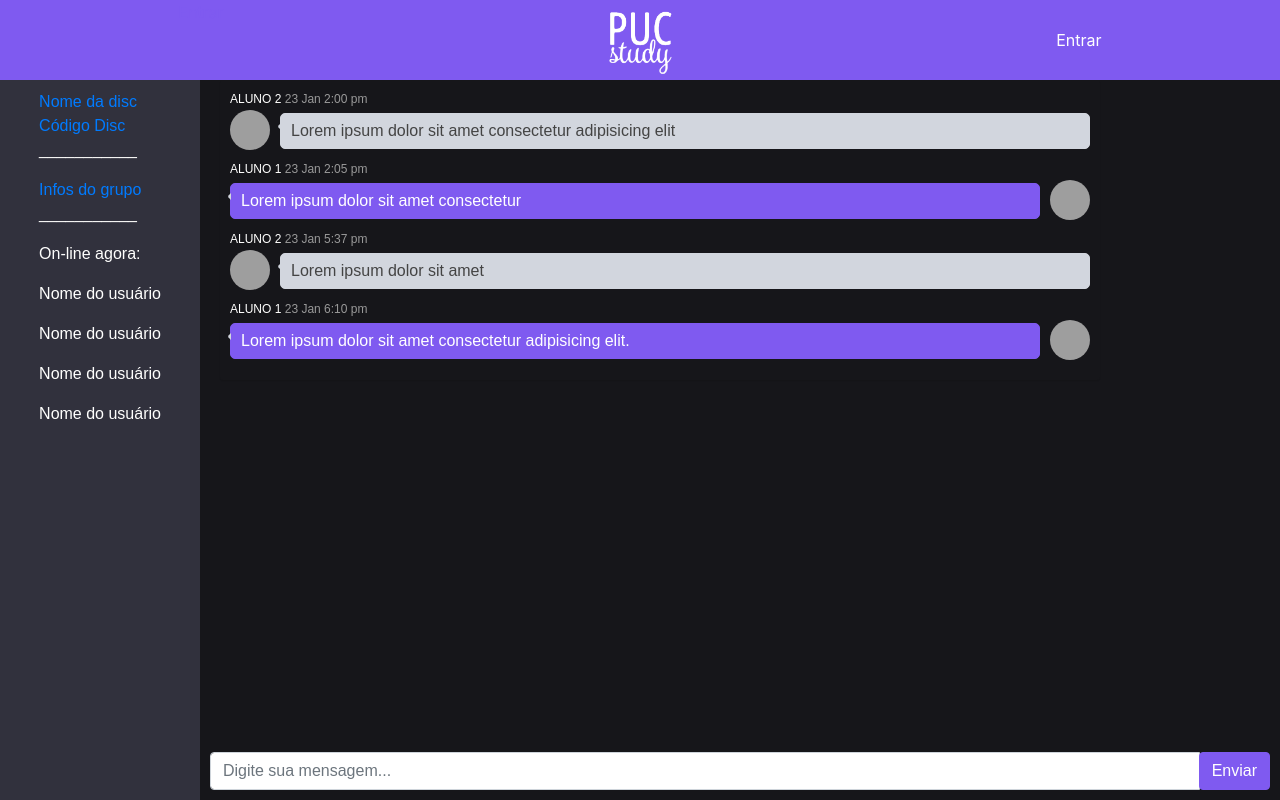
After one commit to EricaRegnier/PUC-Study-projetos, a Django app: page /chat/1/ in a window 1280 px wide. The commit adds this page. Run offline with Django 4.2, Linux system fonts and the light colour scheme; data comes from the database, SQL or seed files in the repository; some libraries are stand-ins or nearby versions; grey boxes are pictures that could not be loaded.

Commit message:
HTML do chat

```diff
--- /dev/null
+++ b/PrimProjeto/first/templates/chat.html
@@ -0,0 +1,385 @@
+<!DOCTYPE html>
+<html lang="pt-br">
+<head>
+    <link rel="icon" href= "../../static/Favicon.png"  type="image/x-icon">
+    <meta charset="UTF-8">
+    <meta http-equiv="X-UA-Compatible" content="IE=edge">
+    <meta name="viewport" content="width=device-width, initial-scale=1.0">
+    <title>PUC Study Chat</title>
+    <link rel="stylesheet" href="https://stackpath.bootstrapcdn.com/bootstrap/4.1.3/css/bootstrap.min.css" integrity="sha384-MCw98/SFnGE8fJT3GXwEOngsV7Zt27NXFoaoApmYm81iuXoPkFOJwJ8ERdknLPMO" crossorigin="anonymous">
+    <style>
+        body {
+            background: #16161a;
+        }
+        .corpo{
+            padding-top: clamp(100px,20vh,170px);
+            display: grid;
+            grid-template-columns: clamp(120px,30vw,220px) auto auto clamp(120px,30vw,220px);
+            grid-template-rows: auto auto 120px 120px auto;
+            grid-column-gap: 30px;
+            grid-row-gap: 30px;
+        }
+
+        .texto{
+            padding-left: 10px;
+            padding-right: 10px;
+            font-family: allumi-std, sans-serif;
+			font-style: normal;
+			font-weight: 200;
+            color: #fffffe;
+        }
+
+        .topbar{
+            display: flex;
+            background: #7f5af0;
+            justify-content: space-around;
+            position: fixed;
+            width: 100%;
+            z-index: 10000;
+        }
+
+        .fillerTopbar{
+            color: #7f5af0;
+        }
+        .linkEntrar{
+            align-self: center;
+            color: #fffffe;
+        }
+
+        .logo{
+            height: 10vh;
+            max-height: 90px;
+            min-height: 40px;
+        }
+
+        .aside{
+            display: flex;
+            position: fixed;
+            flex-direction: column;
+            background: #31313d;
+            margin-top: clamp(40px,10vh,90px);
+            padding-top: clamp(5px,2vh,10px);
+            flex-shrink: 1;
+            width: 30vw;
+            min-width: 110px;
+            max-width: 200px;
+            height: 100%;
+            justify-content: flex-start;
+
+        }
+
+        .divisoria{
+            align-self: center;
+        }
+        .stretch-card>.card {
+    width: 100%;
+    min-width: 100%
+}
+
+
+@media (max-width:991.98px) {
+    .padding {
+        padding: 1.5rem
+    }
+}
+
+@media (max-width:767.98px) {
+    .padding {
+        padding: 1rem
+    }
+}
+
+
+.box {
+    position: relative;
+    border-radius: 3px;
+    margin-bottom: 20px;
+    width: 100%;
+    box-shadow: 0 1px 1px rgba(0,0,0,0.1);
+}
+
+.direct-chat .box-body {
+    border-bottom-right-radius: 0;
+    border-bottom-left-radius: 0;
+    position: relative;
+    overflow-x: hidden;
+    padding: 0;
+}
+
+.box-body {
+    border-top-left-radius: 0;
+    border-top-right-radius: 0;
+    border-bottom-right-radius: 3px;
+    border-bottom-left-radius: 3px;
+    padding: 10px;
+}
+
+.direct-chat-messages {
+    -webkit-transform: translate(0, 0);
+    -ms-transform: translate(0, 0);
+    -o-transform: translate(0, 0);
+    transform: translate(0, 0);
+    padding: 10px;
+}
+
+.direct-chat-messages, .direct-chat-contacts {
+    -webkit-transition: -webkit-transform .5s ease-in-out;
+    -moz-transition: -moz-transform .5s ease-in-out;
+    -o-transition: -o-transform .5s ease-in-out;
+    transition: transform .5s ease-in-out;
+}
+
+.direct-chat-msg {
+    margin-bottom: 10px;
+}
+
+.direct-chat-msg, .direct-chat-text {
+    display: block;
+}
+
+.direct-chat-info {
+    display: block;
+    margin-bottom: 2px;
+    font-size: 12px;
+}
+
+.direct-chat-timestamp {
+    color: #999;
+}
+
+.btn-group-vertical>.btn-group:after, .btn-group-vertical>.btn-group:before, .btn-toolbar:after, .btn-toolbar:before, .clearfix:after, .clearfix:before, .container-fluid:after, .container-fluid:before, .container:after, .container:before, .dl-horizontal dd:after, .dl-horizontal dd:before, .form-horizontal .form-group:after, .form-horizontal .form-group:before, .modal-footer:after, .modal-footer:before, .modal-header:after, .modal-header:before, .nav:after, .nav:before, .navbar-collapse:after, .navbar-collapse:before, .navbar-header:after, .navbar-header:before, .navbar:after, .navbar:before, .pager:after, .pager:before, .panel-body:after, .panel-body:before, .row:after, .row:before {
+    display: table;
+    content: " ";
+}
+
+.direct-chat-img {
+    border-radius: 50%;
+    float: left;
+    width: 40px;
+    height: 40px;
+}
+
+.direct-chat-text {
+    border-radius: 5px;
+    position: relative;
+    padding: 5px 10px;
+    background: #d2d6de;
+    border: 1px solid #d2d6de;
+    margin: 5px 0 0 50px;
+    color: #444;
+}
+
+.direct-chat-msg, .direct-chat-text {
+    display: block;
+}
+
+.direct-chat-text:before {
+    border-width: 6px;
+    margin-top: -6px;
+}
+
+.direct-chat-text:after, .direct-chat-text:before {
+    position: absolute;
+    right: 100%;
+    top: 15px;
+    border: solid transparent;
+    border-right-color: #d2d6de;
+    content: ' ';
+    height: 0;
+    width: 0;
+    pointer-events: none;
+}
+
+.direct-chat-text:after {
+    border-width: 5px;
+    margin-top: -5px;
+}
+
+.direct-chat-text:after, .direct-chat-text:before {
+    position: absolute;
+    right: 100%;
+    top: 15px;
+    border: solid transparent;
+    border-right-color: #d2d6de;
+    content: ' ';
+    height: 0;
+    width: 0;
+    pointer-events: none;
+}
+
+:after, :before {
+    -webkit-box-sizing: border-box;
+    -moz-box-sizing: border-box;
+    box-sizing: border-box;
+}
+
+.direct-chat-msg:after {
+    clear: both;
+}
+
+.direct-chat-msg:after {
+    content: " ";
+    display: table;
+}
+
+.direct-chat-info {
+    display: block;
+    margin-bottom: 2px;
+    font-size: 12px;
+}
+
+.right .direct-chat-img {
+    float: right;
+}
+
+.direct-chat-warning .right>.direct-chat-text {
+    background: #7f5af0;
+    border-color: #7f5af0;
+    color: #fff;
+}
+
+.right .direct-chat-text {
+    margin-right: 50px;
+    margin-left: 0;
+}
+
+.box-footer {
+    position: fixed;
+    border-top-left-radius: 0;
+    border-top-right-radius: 0;
+    border-bottom-right-radius: 3px;
+    border-bottom-left-radius: 3px;
+    padding: 10px;
+}
+
+
+.input-group-btn {
+    position: relative;
+    font-size: 0;
+    white-space: nowrap;
+}
+
+.input-group-btn:last-child>.btn, .input-group-btn:last-child>.btn-group {
+    z-index: 2;
+    margin-left: -1px;
+}
+
+    </style>
+</head>
+<body>
+
+    <script src="https://code.jquery.com/jquery-3.3.1.slim.min.js" integrity="sha384-q8i/X+965DzO0rT7abK41JStQIAqVgRVzpbzo5smXKp4YfRvH+8abtTE1Pi6jizo" crossorigin="anonymous"></script>
+    <script src="https://cdnjs.cloudflare.com/ajax/libs/popper.js/1.14.3/umd/popper.min.js" integrity="sha384-ZMP7rVo3mIykV+2+9J3UJ46jBk0WLaUAdn689aCwoqbBJiSnjAK/l8WvCWPIPm49" crossorigin="anonymous"></script>
+    <script src="https://stackpath.bootstrapcdn.com/bootstrap/4.1.3/js/bootstrap.min.js" integrity="sha384-ChfqqxuZUCnJSK3+MXmPNIyE6ZbWh2IMqE241rYiqJxyMiZ6OW/JmZQ5stwEULTy" crossorigin="anonymous"></script>
+
+    <div class="topbar">
+        <div class="fillerTopbar">
+            <p>Entrar</p>
+        </div>
+        <img class="logo" src="../../static/logo puc study.png" alt="Logo escrito PUC Study"></img>
+        <a class="linkEntrar" href="login.html">Entrar</a>
+    </div>
+
+    <div class="aside texto">
+        <div style="align-self: center">
+            <a href="inf1039.html">Nome da disc</a><br>
+            <a href="inf1039.html">Código Disc</a>
+            <p class="divisoria">___________</p>
+            <a href="inf1039.html">Infos do grupo</a><br>
+            <p class="divisoria">___________</p>
+            <p>On-line agora:</p>
+            <p>Nome do usuário</p>
+            <p>Nome do usuário</p>
+            <p>Nome do usuário</p>
+            <p>Nome do usuário</p>
+        </div>
+    </div>
+    <div class="page-content page-container" id="page-content">
+        <div class="padding">
+            <div class="row container d-flex justify-content-center">
+    <div class="texto" style="margin-top: clamp(50px,10vh,100px); width: 100%; margin-left: clamp(120px,30vw,210px);">
+
+                  <div class="box box-warning direct-chat direct-chat-warning">
+                    <div class="box-body">
+
+                      <div class="direct-chat-messages">
+
+                        <div class="direct-chat-msg">
+                          <div class="direct-chat-info clearfix">
+                            <span class="direct-chat-name pull-left">ALUNO 2</span>
+                            <span class="direct-chat-timestamp pull-right">23 Jan 2:00 pm</span>
+                          </div>
+
+                          <img class="direct-chat-img" src="https://img.icons8.com/color/36/000000/administrator-male.png" alt="message user image">
+
+                          <div class="direct-chat-text">
+                            Lorem ipsum dolor sit amet consectetur adipisicing elit
+                          </div>
+
+                        </div>
+
+                        <div class="direct-chat-msg right">
+                          <div class="direct-chat-info clearfix">
+                            <span class="direct-chat-name pull-right">ALUNO 1</span>
+                            <span class="direct-chat-timestamp pull-left">23 Jan 2:05 pm</span>
+                          </div>
+
+                          <img class="direct-chat-img" src="https://img.icons8.com/office/36/000000/person-female.png" alt="message user image">
+
+                          <div class="direct-chat-text">
+                            Lorem ipsum dolor sit amet consectetur
+                          </div>
+
+                        </div>
+                        <div class="direct-chat-msg">
+                          <div class="direct-chat-info clearfix">
+                            <span class="direct-chat-name pull-left">ALUNO 2</span>
+                            <span class="direct-chat-timestamp pull-right">23 Jan 5:37 pm</span>
+                          </div>
+
+                          <img class="direct-chat-img" src="https://img.icons8.com/color/36/000000/administrator-male.png" alt="message user image">
+
+                          <div class="direct-chat-text">
+                            Lorem ipsum dolor sit amet
+                          </div>
+
+                        </div>
+
+                        <div class="direct-chat-msg right">
+                          <div class="direct-chat-info clearfix">
+                            <span class="direct-chat-name pull-right">ALUNO 1</span>
+                            <span class="direct-chat-timestamp pull-left">23 Jan 6:10 pm</span>
+                          </div>
+
+                          <img class="direct-chat-img" src="https://img.icons8.com/office/36/000000/person-female.png" alt="message user image">
+
+                          <div class="direct-chat-text">
+                            Lorem ipsum dolor sit amet consectetur adipisicing elit.
+                          </div>
+
+                        </div>
+                      </div>
+
+                    </div>
+
+                    <div class="box-footer" style="bottom: 0; right: 0; left: 0; margin-left: clamp(110px,30vw,200px);">
+                      <form action="#" method="post">
+                        <div class="input-group">
+                          <input type="text" name="message" placeholder="Digite sua mensagem..." class="form-control">
+                          <span class="input-group-btn">
+                                <button style="background:#7f5af0; border-color: #7f5af0; color:#fffffe" type="button" class="btn btn-warning btn-flat">Enviar</button>
+                              </span>
+                        </div>
+                      </form>
+                    </div>
+
+                  </div>
+
+                </div>
+                 </div>
+
+                  </div>
+
+                </div>
+</body>
+</html>
--- a/PrimProjeto/first/templates/encontros.html
+++ b/PrimProjeto/first/templates/encontros.html
@@ -75,7 +75,7 @@
         </ol>
     </nav>
 
-    <img src = "puc_study.png" alt="logo Puc Study"  height = "100" >
+    <img src = "../../static/logo puc study.png" alt="logo Puc Study"  height = "100" >
     <h3  style = "display: block; margin:auto; font-family: OCR A Std, monospace;">
         MARCAR ENCONTROS
     </h3>
```
Also changed, not shown: PrimProjeto/first/templates/infosdogrupo.html (added, +110 -0 lines), PrimProjeto/first/templates/materiais.html (+4 -4 lines).
